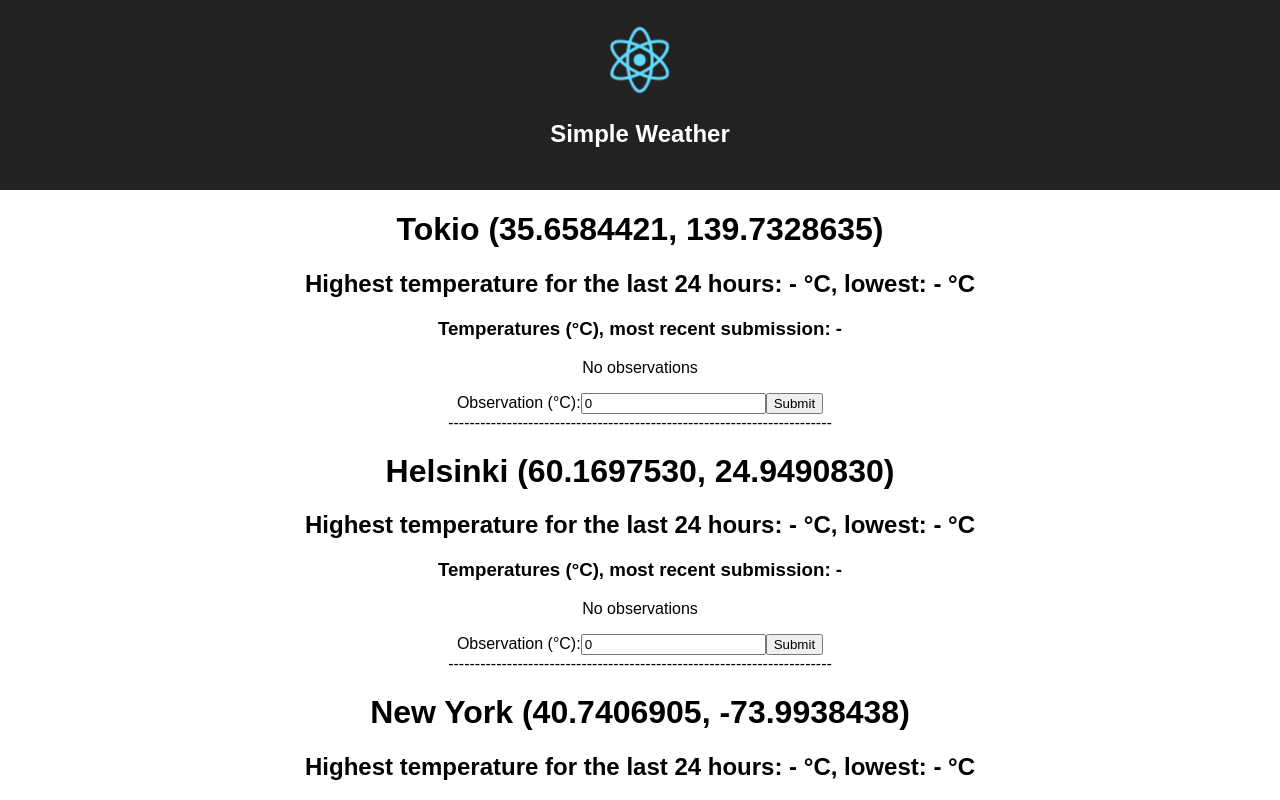
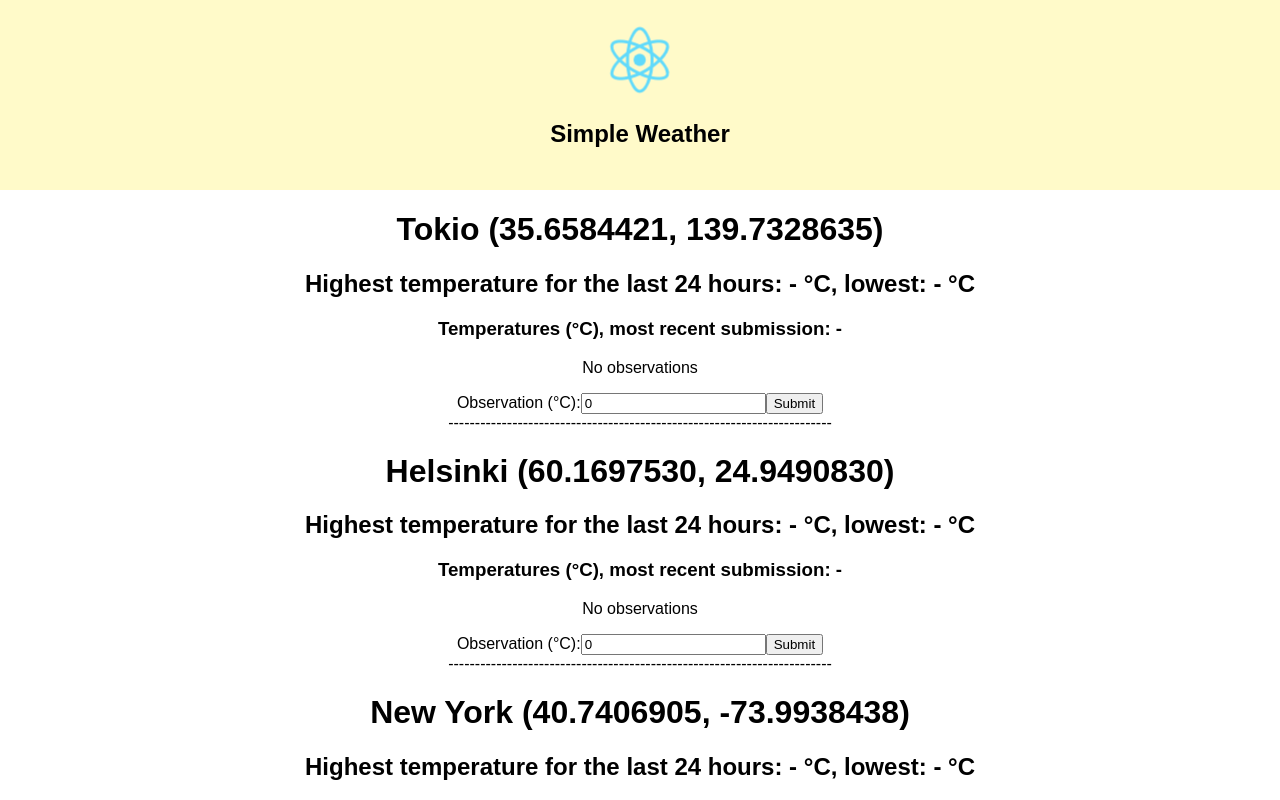
Before and after one commit to SovietLada/SimpleWeather, a React (Create React App) app: page / in a window 1280 px wide. Shown: the top 800 px of the page. Built offline with nearby package versions, Linux system fonts and the light colour scheme.

Commit message:
color fix

```diff
--- a/src/App.css
+++ b/src/App.css
@@ -8,10 +8,10 @@
 }
 
 .App-header {
-  background-color: #222;
+  background-color: #fffac9;
   height: 150px;
   padding: 20px;
-  color: white;
+  color: black;
 }
 
 .App-title {
```
